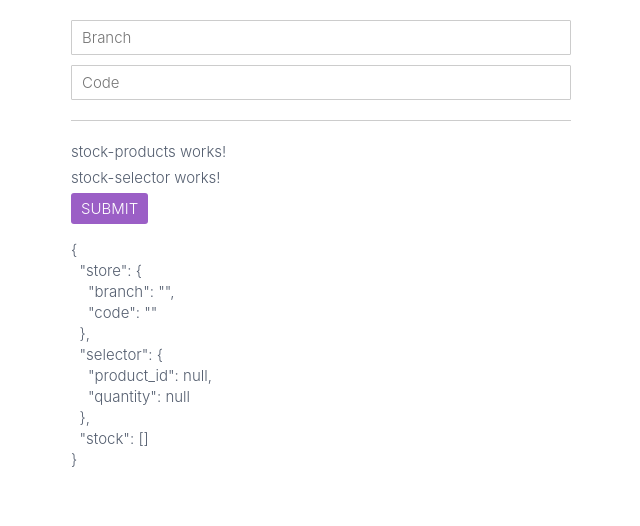
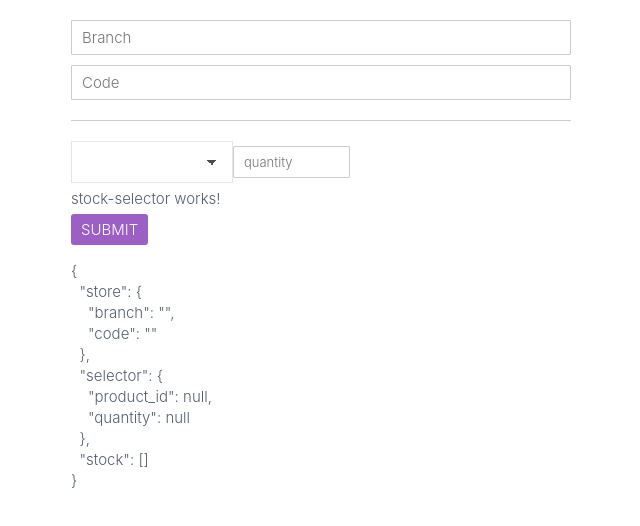
Before and after one commit to starmarketing/Angular-UltimateCourse-Pro, an Angular app: page / in a window 1280 px wide. Shown: the top 526 px of the page, without its empty margins (319-959 px from the left). Built offline with nearby package versions, Linux system fonts and the light colour scheme.

Commit message:
Binding FormControls to select

```diff
--- a/src/app/stock-inventory/components/stock-products/stock-products.component.html
+++ b/src/app/stock-inventory/components/stock-products/stock-products.component.html
@@ -1 +1,19 @@
-<p>stock-products works!</p>
+<div [formGroup]="parent">
+  <div formGroupName="selector">
+    <select formControlName="product_id">
+      <option value=" ">Select Product</option>
+      <option *ngFor="let p of products" [value]="p.id">
+        {{ p.name }}
+      </option>
+    </select>
+
+    <input
+      type="number"
+      step="10"
+      min="10"
+      max="100"
+      placeholder="quantity"
+      formControlName="quantity"
+    />
+  </div>
+</div>
--- a/src/app/stock-inventory/components/stock-products/stock-products.component.ts
+++ b/src/app/stock-inventory/components/stock-products/stock-products.component.ts
@@ -1,5 +1,6 @@
 import { Component, Input, OnInit } from '@angular/core';
 import { FormGroup } from '@angular/forms';
+import { Product } from '../../models/product.interface';
 @Component({
   selector: 'stock-products',
   templateUrl: './stock-products.component.html',
@@ -8,6 +9,10 @@ import { FormGroup } from '@angular/forms';
 export class StockProductsComponent implements OnInit {
   @Input()
   parent!: FormGroup;
+
+  @Input()
+  products!: Product[];
+
   constructor() { }
 
   ngOnInit(): void {
--- a/src/app/stock-inventory/containers/stock-inventory/stock-inventory.component.html
+++ b/src/app/stock-inventory/containers/stock-inventory/stock-inventory.component.html
@@ -1,6 +1,6 @@
 <form [formGroup]="form" class="stock-inventory" (ngSubmit)="submit()">
   <stock-branch [parent]="form"></stock-branch>
-  <stock-products [parent]="form"></stock-products>
+  <stock-products [parent]="form" [products]="products"></stock-products>
   <stock-selector [parent]="form"></stock-selector>
 
   <button type="submit" [disabled]="form.invalid" (click)="submit()">
--- a/src/app/stock-inventory/containers/stock-inventory/stock-inventory.component.ts
+++ b/src/app/stock-inventory/containers/stock-inventory/stock-inventory.component.ts
@@ -1,5 +1,6 @@
 import { Component, OnInit, ChangeDetectionStrategy } from '@angular/core';
 import { FormArray, FormControl, FormGroup } from '@angular/forms';
+import { Product } from '../../models/product.interface';
 
 @Component({
   selector: 'stock-inventory',
@@ -8,6 +9,24 @@ import { FormArray, FormControl, FormGroup } from '@angular/forms';
 })
 export class StockInventoryComponent implements OnInit {
   constructor() {}
+
+  products: Product[] = [
+    {
+      id: 1,
+      name: 'Apple',
+      quantity: 4,
+    },
+    {
+      id: 2,
+      name: 'Toyota',
+      quantity: 5,
+    },
+    {
+      id: 3,
+      name: 'Nissan',
+      quantity: 2,
+    },
+  ];
 
   ngOnInit(): void {}
 
@@ -18,11 +37,10 @@ export class StockInventoryComponent implements OnInit {
     }),
     selector: new FormGroup({
       product_id: new FormControl(),
-      quantity: new FormControl()
+      quantity: new FormControl(),
     }),
-    stock: new FormArray([])
+    stock: new FormArray([]),
   });
-
 
   // stock-branch
   // stock-products
--- /dev/null
+++ b/src/app/stock-inventory/models/product.interface.ts
@@ -0,0 +1,5 @@
+export interface Product {
+  id: number;
+  name: string;
+  quantity: number;
+}
```
